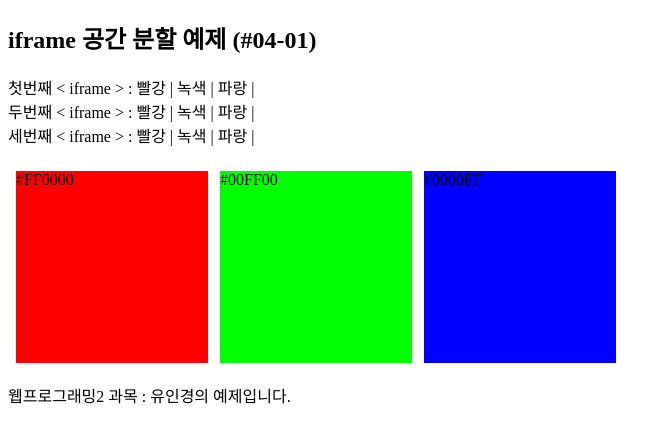
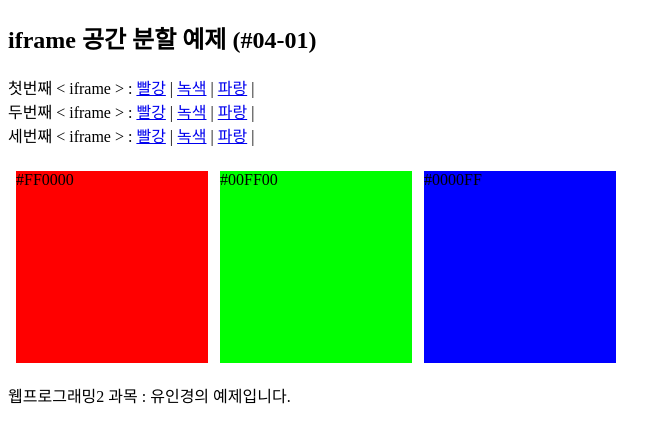
Before and after one commit to InKyung-U/week4, a plain HTML site: page index.html in a window 1280 px wide. Shown: the whole page, without its empty margins (0-670 px from the left). Drawn offline with Linux system fonts and the light colour scheme.

Commit message:
Add files via upload

```diff
--- a/index.html
+++ b/index.html
@@ -11,39 +11,39 @@
 	<div>
 		첫번째 &lt; iframe	&gt; :
 		<span>
-			<a herf="box_red.html" target="if_r">빨강</a> |
+			<a href="box_red.html" target="if_r">빨강</a> |
 		</span>
 		<span>
-			<a herf="box_green.html" target="if_g">녹색</a> |
+			<a href="box_green.html" target="if_g">녹색</a> |
 		</span>
 		<span>
-			<a herf="box_blue.html" target="if_b">파랑</a> |
+			<a href="box_blue.html" target="if_b">파랑</a> |
 		</span>
 		<br>
 
 
 		두번째 &lt; iframe	&gt; :
 		<span>
-			<a herf="box_red.html" target="if_r">빨강</a> |
+			<a href="box_red.html" target="if_r">빨강</a> |
 		</span>
 		<span>
-			<a herf="box_green.html" target="if_g">녹색</a> |
+			<a href="box_green.html" target="if_g">녹색</a> |
 		</span>
 		<span>
-			<a herf="box_blue.html" target="if_b">파랑</a> |
+			<a href="box_blue.html" target="if_b">파랑</a> |
 		</span>
 		<br>
 
 
 		세번째 &lt; iframe	&gt; :
 		<span>
-			<a herf="box_red.html" target="if_r">빨강</a> |
+			<a href="box_red.html" target="if_r">빨강</a> |
 		</span>
 		<span>
-			<a herf="box_green.html" target="if_g">녹색</a> |
+			<a href="box_green.html" target="if_g">녹색</a> |
 		</span>
 		<span>
-			<a herf="box_blue.html" target="if_b">파랑</a> |
+			<a href="box_blue.html" target="if_b">파랑</a> |
 		</span>
 		<br>
 
```
